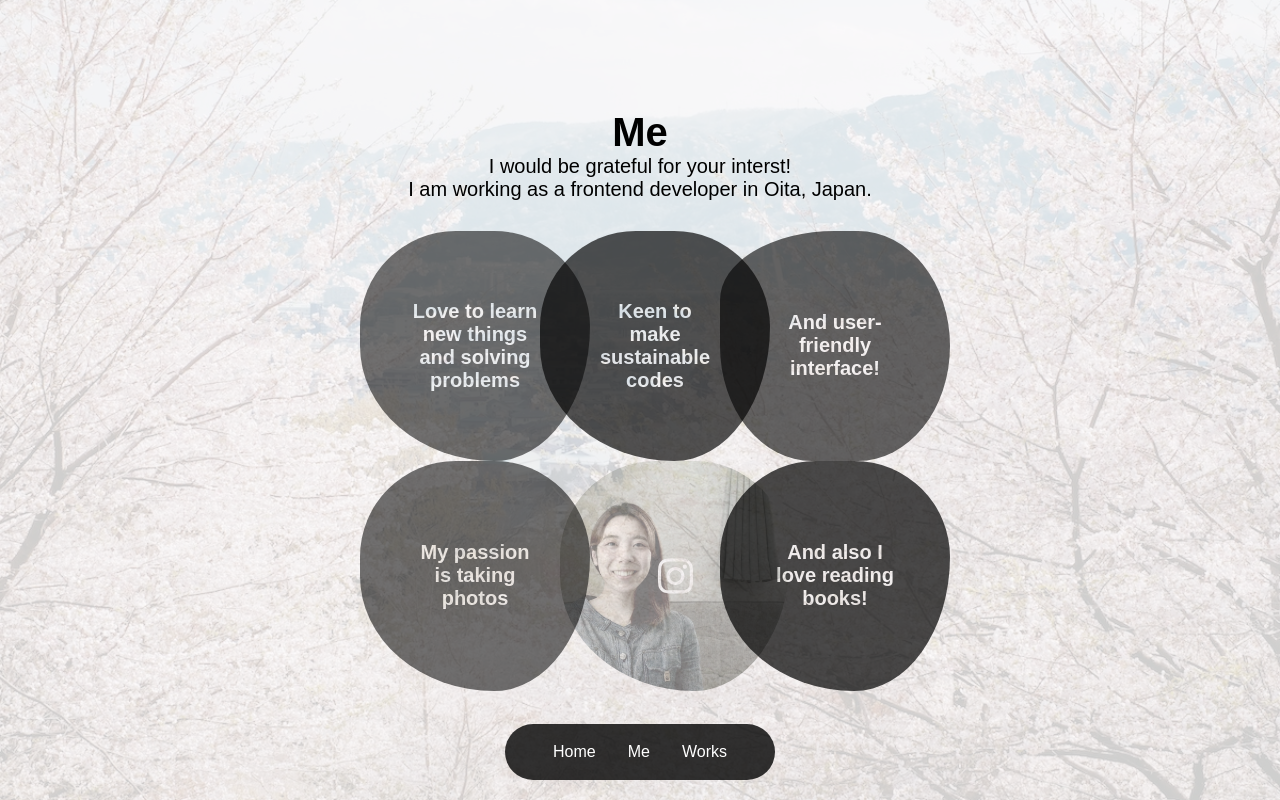
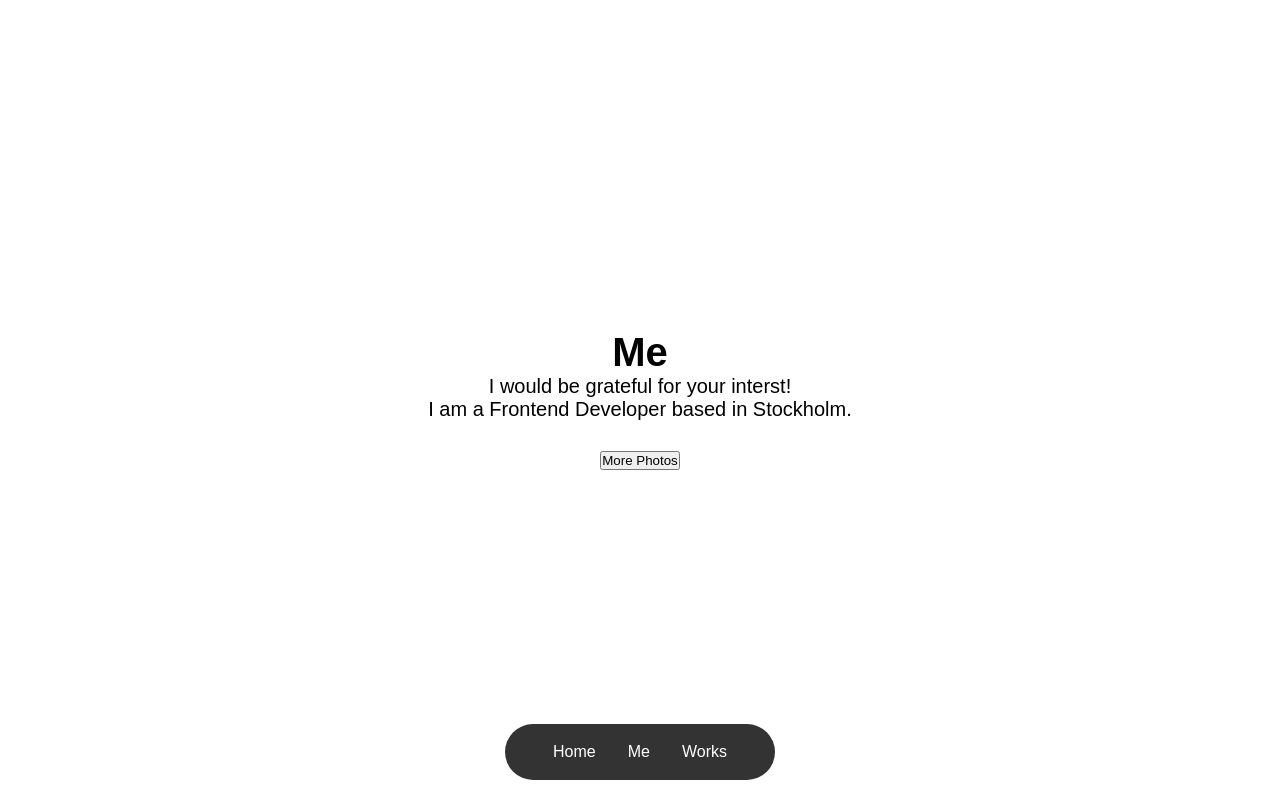
Before and after one commit to arisa277/react_portfolio, a React (Create React App) app: page /Me in a window 1280 px wide. Built offline with nearby package versions, Linux system fonts and the light colour scheme.

Commit message:
reset me page

```diff
--- a/src/Pages/Home.js
+++ b/src/Pages/Home.js
@@ -1,5 +1,5 @@
 import { FontAwesomeIcon } from "@fortawesome/react-fontawesome";
-import { faFilePdf, faEnvelope } from "@fortawesome/free-solid-svg-icons";
+import { faEnvelope } from "@fortawesome/free-solid-svg-icons";
 import { faGithub, faLinkedin } from "@fortawesome/free-brands-svg-icons";
 
 import "./Home-module.css";
@@ -22,7 +22,7 @@ const Home = () => {
               Skilled in JavaScript, <br />
               React, Vue, Nuxt, HTML5 and CSS3
             </div>
-            <div className="circle-3">I am looking for a job in Sweden!</div>
+            <div className="circle-3">I am looking for a job!</div>
           </div>
           <div className="icons">
             <a
--- a/src/Pages/Me-module.css
+++ b/src/Pages/Me-module.css
@@ -1,10 +1,10 @@
-.about_container {
+/* .about_container {
   background: url(./images/about_sakura.JPG);
   background-size: cover;
   background-position: center left;
   background-color: rgba(255, 255, 255, 0.8);
   background-blend-mode: lighten;
-}
+} */
 .sp-br {
   display: none;
 }
--- a/src/Pages/Me.js
+++ b/src/Pages/Me.js
@@ -1,6 +1,6 @@
 import "./Me-module.css";
-import { FontAwesomeIcon } from "@fortawesome/react-fontawesome";
-import { faInstagram } from "@fortawesome/free-brands-svg-icons";
+// import { FontAwesomeIcon } from "@fortawesome/react-fontawesome";
+// import { faInstagram } from "@fortawesome/free-brands-svg-icons";
 
 const Me = () => {
   return (
@@ -10,12 +10,11 @@ const Me = () => {
         <div className="introduction">
           <p>
             I would be grateful for your interst! <br />
-            I am working as a frontend developer <br className="sp-br" />
-            in Oita, Japan.
+            I am a Frontend Developer based in Stockholm.<br className="sp-br" />
             <br />
           </p>
         </div>
-        <div className="about_circles">
+        {/* <div className="about_circles">
           <div className="about_circle-1">
             Love to learn new things and solving problems
           </div>
@@ -37,7 +36,11 @@ const Me = () => {
             </a>
           </div>
           <div className="about_circle-6"> And also I love reading books!</div>
+        </div> */}
+        <div className="photos">
+
         </div>
+        <button>More Photos</button>
       </div>
     </div>
   );
```
